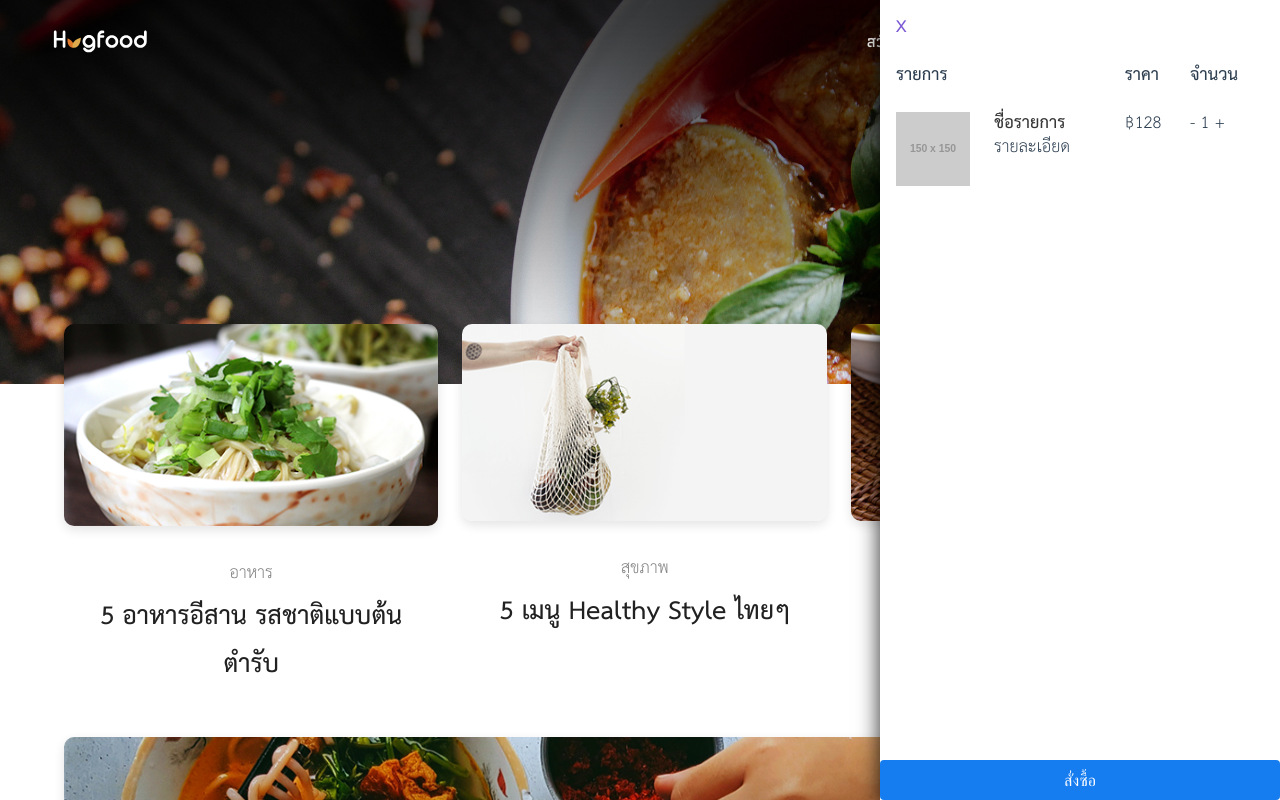
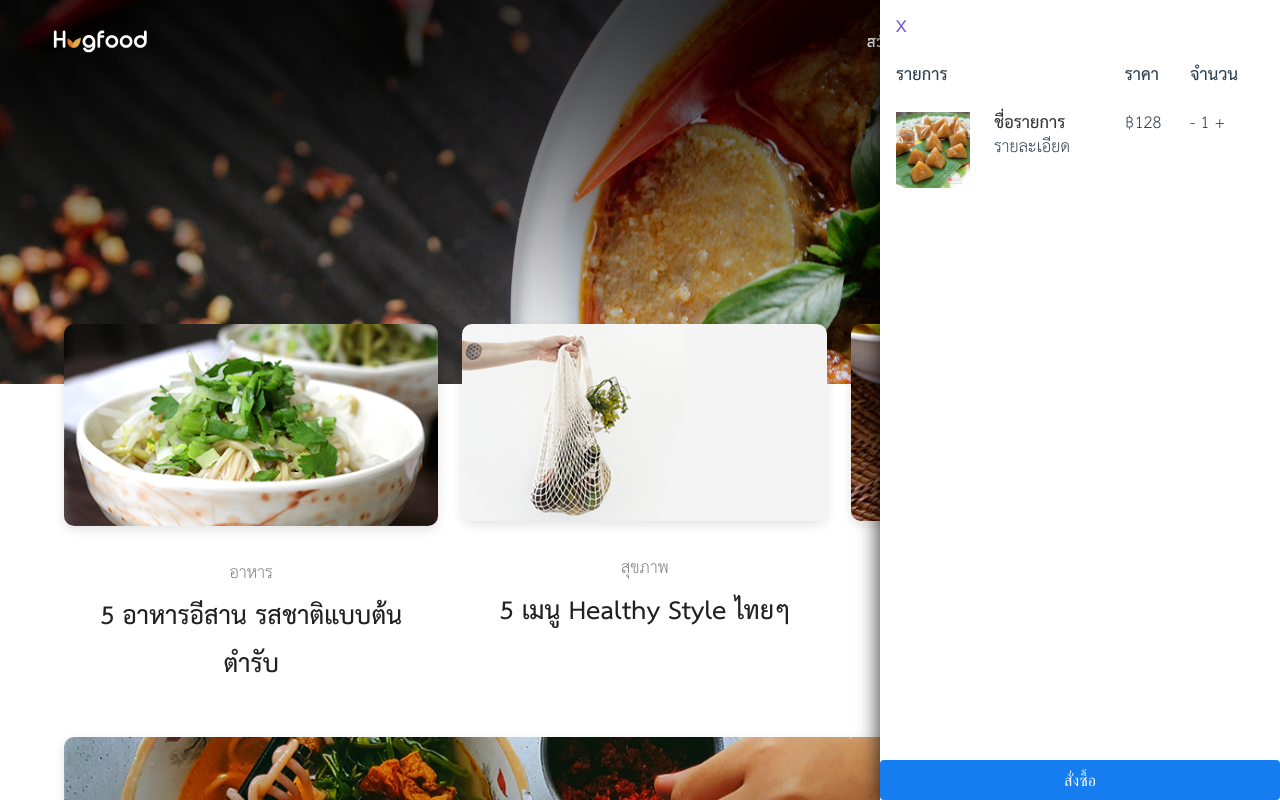
Before and after one commit to EarthComOSKN/ywc16-hug-food, a Vue app: page / in a window 1280 px wide. Both pictures are taken after a click on the link 1222 px from the left and 42 px from the top of the page. Shown: the top 800 px of the page. Built offline with nearby package versions, Linux system fonts and the light colour scheme; grey boxes are pictures that could not be loaded.

Commit message:
add dist

```diff
--- a/src/components/ShoppingCart.vue
+++ b/src/components/ShoppingCart.vue
@@ -10,7 +10,7 @@
       </div>
       <div class="columns">
         <div class="column is-3">
-          <img src="https://via.placeholder.com/150" alt="">
+          <img src="/public/picture/9.jpg" alt="">
         </div>
         <div class="column">
           <strong>ชื่อรายการ</strong>
```
Also changed, not shown: 86 other files (tests, documents, lock files or other folders).
